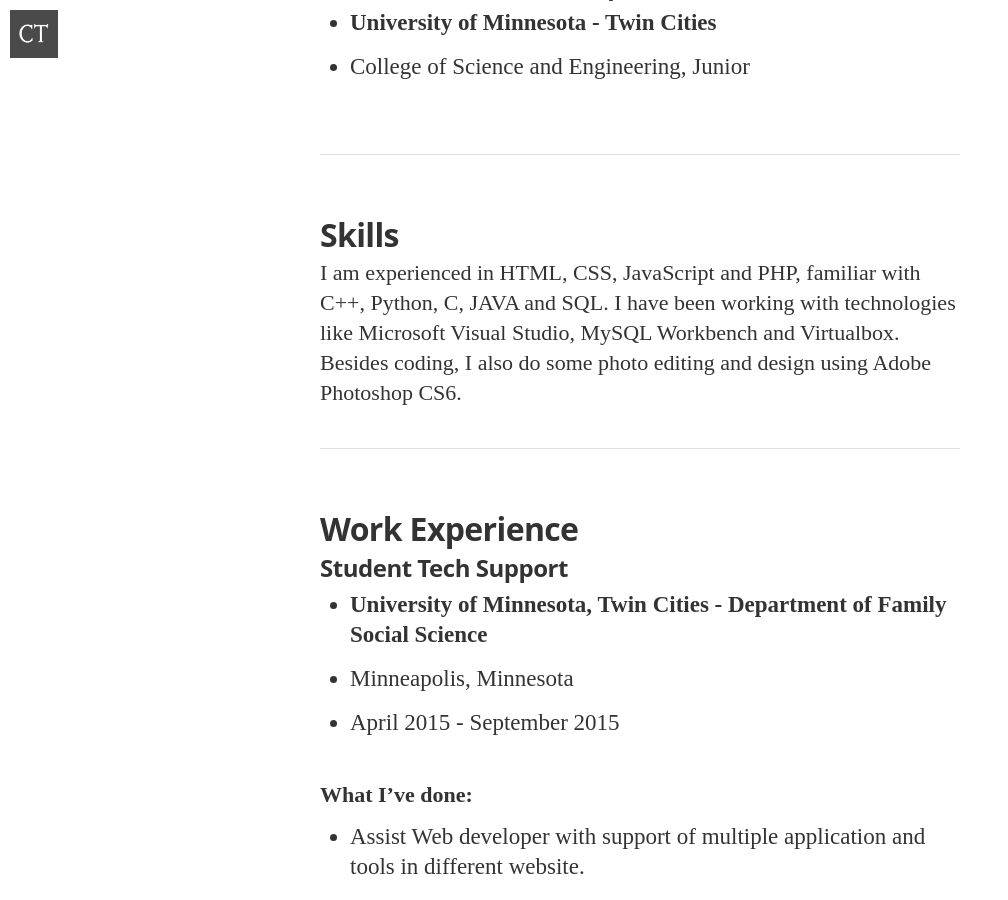
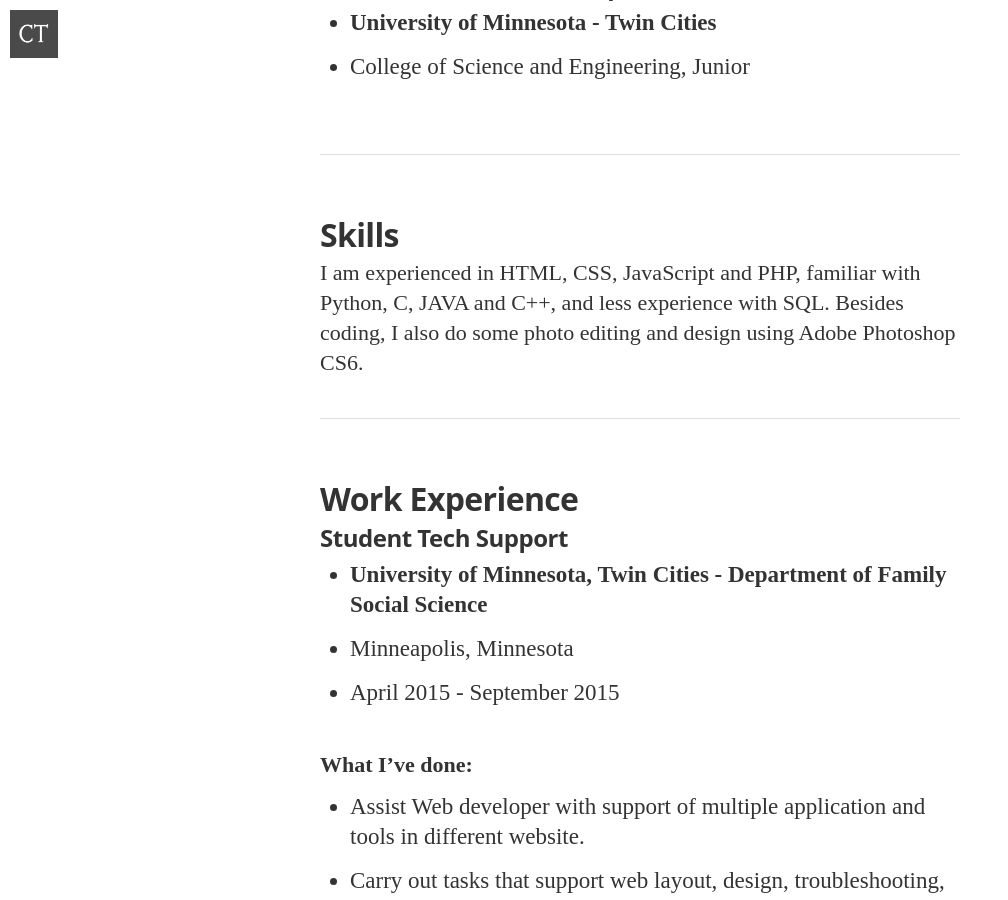
Before and after one commit to clementpeihengtan/clement-tph, a Jekyll site: the page built from resume.md, in a window 1280 px wide and 900 px high, scrolled down 439 px. Shown: the whole window, without its empty margins (0-1008 px from the left). Built offline with Jekyll 4.4.1, drawn with Linux system fonts in a browser that asks for light colours; nearby versions of some CDN libraries; some web fonts are replaced.

Commit message:
Update resume.md

```diff
--- a/resume.md
+++ b/resume.md
@@ -19,9 +19,7 @@
 
 ## Skills
 
-I am experienced in HTML, CSS, JavaScript and PHP, familiar with C++, Python, C, JAVA and SQL.
-I have been working with technologies like Microsoft Visual Studio, MySQL Workbench and Virtualbox.
-Besides coding, I also do some photo editing and design using Adobe Photoshop CS6.
+I am experienced in HTML, CSS, JavaScript and PHP, familiar with Python, C, JAVA and C++, and less experience with SQL. Besides coding, I also do some photo editing and design using Adobe Photoshop CS6.
 
 ------------
 
```
